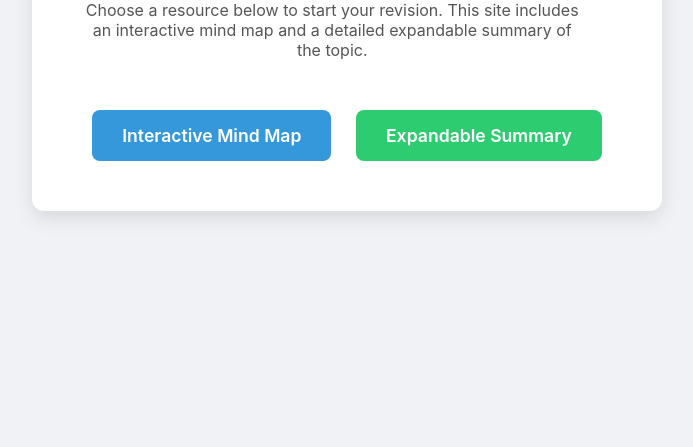
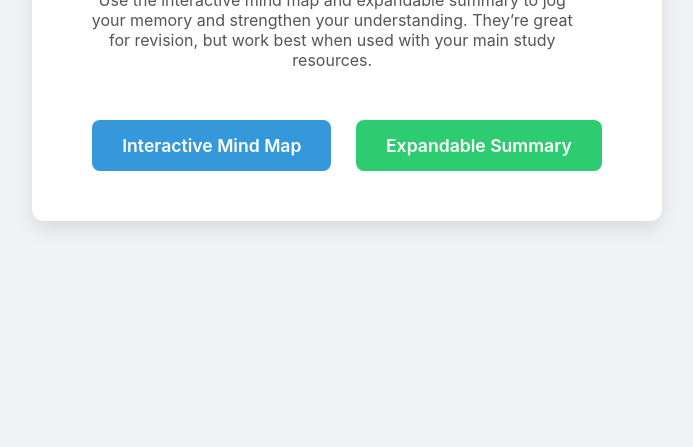
Before and after one commit to Sankarikm126/Mind-map-template, a plain HTML site: page index.html in a window 1280 px wide. Shown: the part 353-800 px from the top of the page, without its empty margins (293-986 px from the left). Drawn offline with Linux system fonts and the light colour scheme.

Commit message:
Update index.html

```diff
--- a/index.html
+++ b/index.html
@@ -57,7 +57,7 @@
 <body>
     <div class="container">
         <h1>A-Level Chemistry: Bonding</h1>
-        <p>Choose a resource below to start your revision. This site includes an interactive mind map and a detailed expandable summary of the topic.</p>
+        <p>Use the interactive mind map and expandable summary to jog your memory and strengthen your understanding. They’re great for revision, but work best when used with your main study resources.</p>
         <div class="nav-links">
             <a href="mindmap.html" class="mindmap-link">Interactive Mind Map</a>
             <a href="summary.html" class="summary-link">Expandable Summary</a>
```
